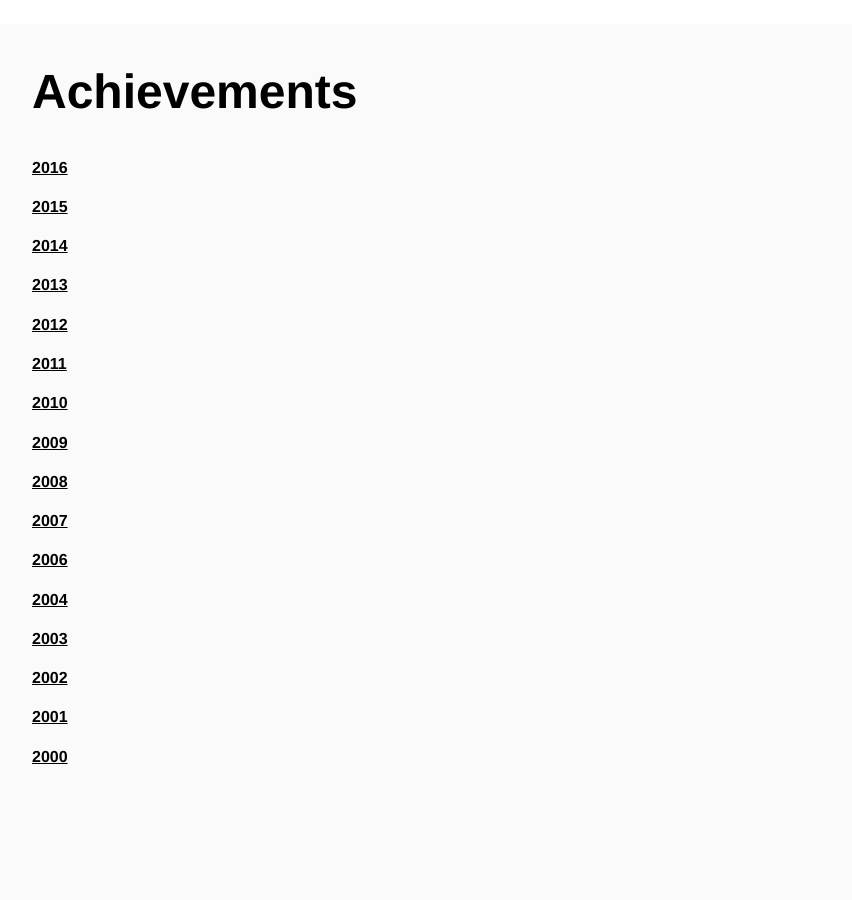
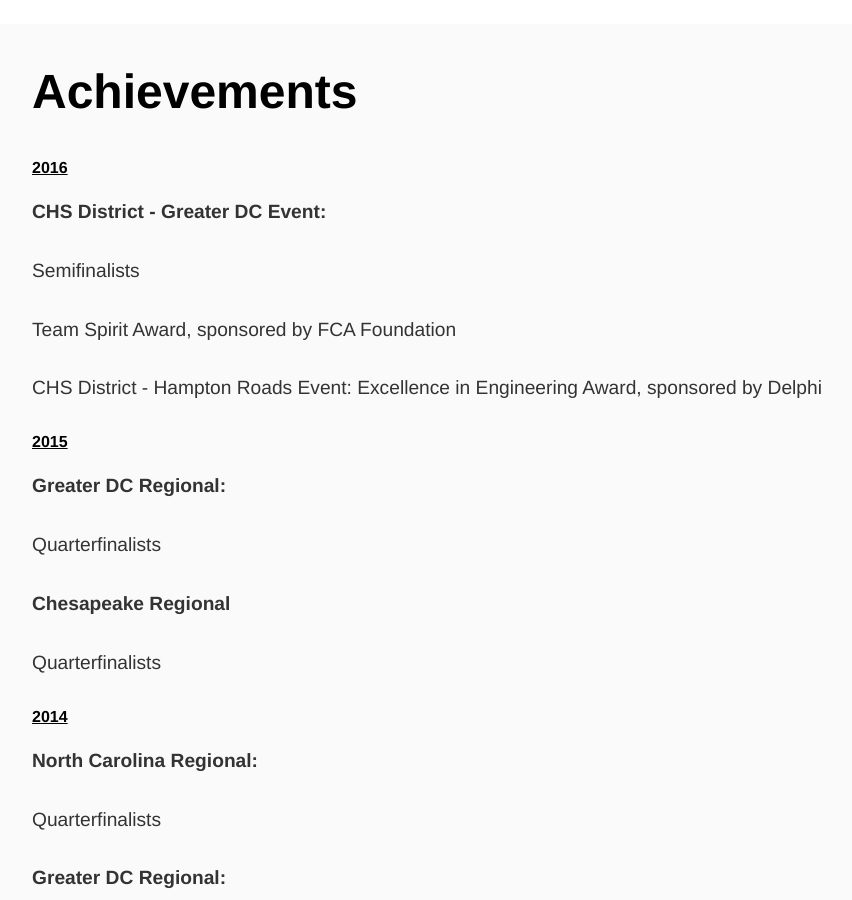
Before and after one commit to mouseythemouse/blair-robot-project.github.io, a Jekyll site: the page built from Achievements/index.html, in a window 1280 px wide and 900 px high, scrolled down 214 px. Shown: the whole window, without its empty margins (68-920 px from the left). Built offline with Jekyll 4.4.1, drawn with Linux system fonts in a browser that asks for light colours; some of the changed text lies outside the part shown.

Commit message:
Update index.html

```diff
--- a/Achievements/index.html
+++ b/Achievements/index.html
@@ -5,19 +5,63 @@ title: Achievements
 <div class="about">
 	<h2>Achievements</h2>
 	<h4>2016</h4>
+	<p><b>CHS District - Greater DC Event:</b></p>
+	<p>Semifinalists</p>
+	<p>Team Spirit Award, sponsored by FCA Foundation</p>
+	<p>CHS District - Hampton Roads Event: Excellence in Engineering Award, sponsored by Delphi</p>
 	<h4>2015</h4>
+	<p><b>Greater DC Regional:</b></p>
+	<p>Quarterfinalists</p>
+	<p><b>Chesapeake Regional</b></p>
+	<p>Quarterfinalists</p>
 	<h4>2014</h4>
+	<p><b>North Carolina Regional:</b></p>
+	<p>Quarterfinalists</p>
+	<p><b>Greater DC Regional:</b></p>
+	<p>Semifinalists</p>
+	<p>FIRST Dean's List Finalist (Harrison Zheng)</p>
 	<h4>2013</h4>
+	<p><b>Pittsburgh Regional:</b></p>
+	<p>Quarterfinalists</p>
+	<p>Woodie Flowers Finalist Award (Sharon Goodall)</p>
+	<p><b>Chesapeake Regional:</b></p>
+	<p>Quarterfinalists</p>
 	<h4>2012</h4>
+	<p><b>Washington DC Regional:</b></p>
+	<p>Innovation in Control Award, sponsored by Rockwell Automation</p>
+	<p><b>Chesapeake Regional:</b></p>
+	<p>Semifinalists</p>
+	<p>FIRST Dean's List Finalist Award (Sagarika Das)</p>
 	<h4>2011</h4>
+	<p><b>Washington DC Regional:</b></p>
+	<p>Quarterfinalists</p>
+	<p><b>North Carolina Regional:</b></p>
+	<p>Semifinalists</p>
+	<p>FIRST Dean's List Finalist Award (Aaron Tucker)</p>
+	<p>Team Spirit Award, sponsored by Chrysler</p>
 	<h4>2010</h4>
+	<p><b>Washington DC Regional:</b></p>
+	<p>Semifinalists</p>
+	<p><b>North Carolina Regional:</b></p>
+	<p>Quarterfinalists</p>
+	<p>Creativity Award, sponsored by Xerox</p>
 	<h4>2009</h4>
+	<p><b>Chesapeake Regional</b></p>
+	<p>Quarterfinalists</p>
 	<h4>2008</h4>
-	<h4>2007</h4>
-	<h4>2006</h4>
+	<p><b>New Jersey Regional</b></p>
+	<p>Quarterfinalists</p>
+	<p>Delphi "Driving Tomorrow's Technology" Award</p>
+	<p><b>Chesapeake Regional</b></p>
+	<p>Semifinalists</p>
 	<h4>2004</h4>
+	<p><b>Chesapeake Regional</b></p>
+	<p>Regional Winner</p>
+	<p>Qualified for Championship</p>
 	<h4>2003</h4>
-	<h4>2002</h4>
-	<h4>2001</h4>
+	<p><b>Chesapeake Regional</b></p>
+	<p>Engineering Inspiration Award</p>
 	<h4>2000</h4>
+	<p><b>NASA Langley/VCU Regional</b></p>
+	<p>Best Play of the Day Award</p>
 </div>
```
